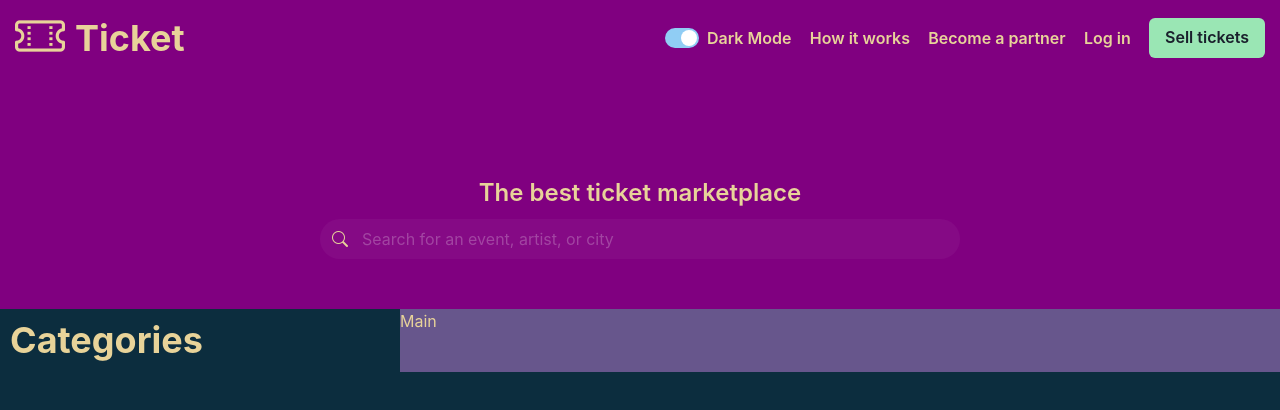
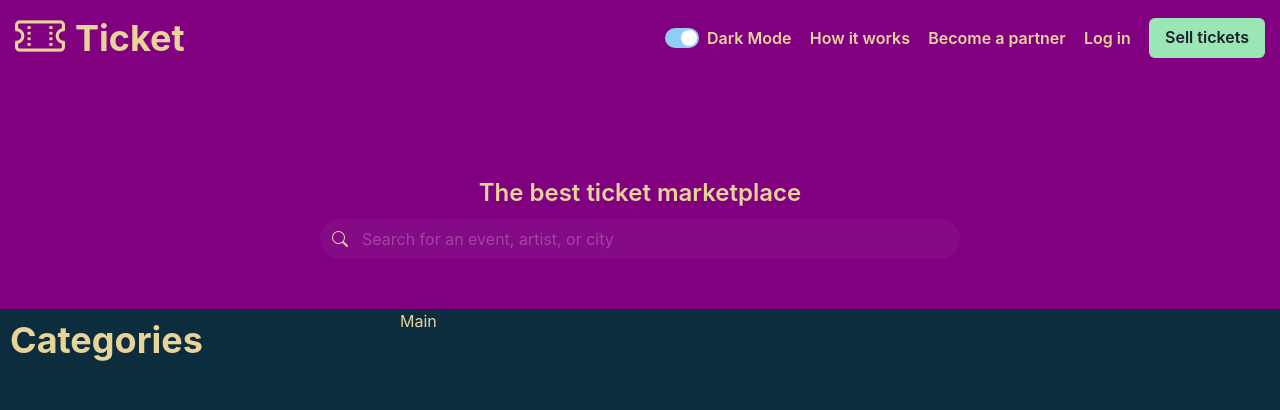
Before and after one commit to kalfany2k/R-D, a React (Vite) app: page / in a window 1280 px wide. Shown: the top 410 px of the page. Built offline with nearby package versions, Linux system fonts and the light colour scheme.

Commit message:
Fixed responsitivity in app.tsx

```diff
--- a/src/App.tsx
+++ b/src/App.tsx
@@ -1,4 +1,4 @@
-import { Grid, GridItem } from "@chakra-ui/react";
+import { Grid, GridItem, Show } from "@chakra-ui/react";
 import { useState } from "react";
 import NavBar from "./Components/NavBar";
 import SearchBar from "./Components/SearchBar";
@@ -32,10 +32,13 @@
           />
           <SearchBar />
         </GridItem>
-        <GridItem area="aside">
-          <EventCategoryList />
-        </GridItem>
-        <GridItem area="main" bg="#67568c">
+
+        <Show above="lg">
+          <GridItem area="aside">
+            <EventCategoryList />
+          </GridItem>
+        </Show>
+        <GridItem area="main">
           {showHowItWorks ? (
             <HowItWorks />
           ) : showBecomeaPartner ? (
```
